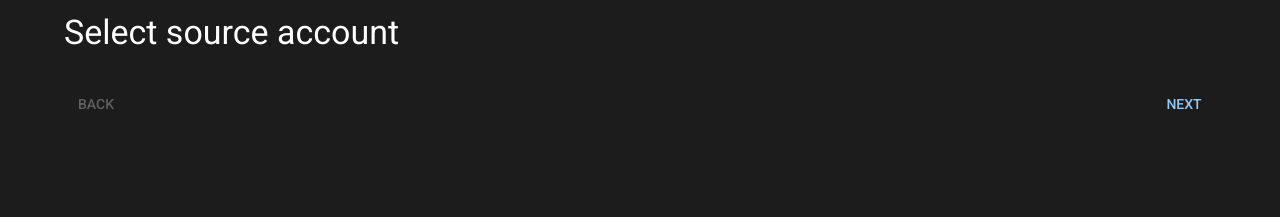
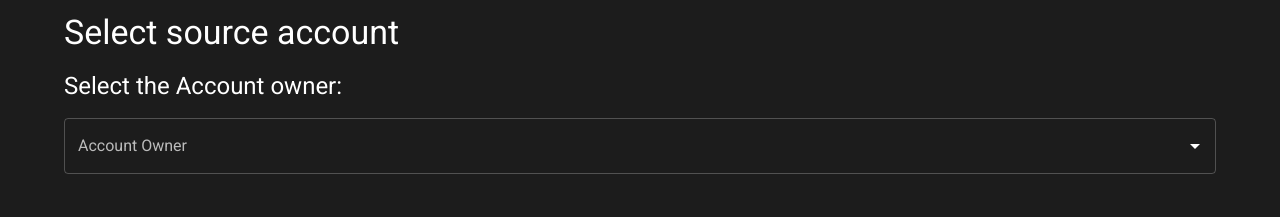
Before and after one commit to jeromemeichelbeck/bam, a Next.js app: page /transfert/add in a window 1280 px wide. Shown: the part 198-415 px from the top of the page. Built offline with nearby package versions, Linux system fonts and the light colour scheme.

Commit message:
Transfert form first step

```diff
--- /dev/null
+++ b/src/components/shared/AccountSelect.tsx
@@ -0,0 +1,47 @@
+import { useSearchAccountsSelectQuery } from "@/hooks/useSearchAccountsSelectQuery";
+import { Account } from "@/types/account";
+import { debounce } from "@mui/material";
+import { useState } from "react";
+import { Control } from "react-hook-form";
+import ControlledSelect from "../UI/form/ControlledSelect";
+
+type AccountSelectFields =
+  | { accountId: Account["id"] }
+  | { toAccountId: Account["id"] }
+  | { fromAccountId: Account["id"] };
+
+type AccountSelectProps<TFields extends AccountSelectFields> = {
+  ownerId?: Account["ownerId"];
+  defaultAccount?: Account;
+  control: Control<TFields>;
+  name?: "accountId" | "toAccountId" | "fromAccountId";
+};
+
+const AccountSelect = <TFields extends AccountSelectFields>({
+  ownerId,
+  defaultAccount,
+  control,
+  name = "accountId",
+}: AccountSelectProps<TFields>) => {
+  const [q, setQ] = useState("");
+
+  const { data: accounts } = useSearchAccountsSelectQuery(q, ownerId);
+
+  return (
+    <ControlledSelect
+      defaultValue={defaultAccount}
+      control={control as unknown as Control<AccountSelectFields>}
+      name={name}
+      label="Account"
+      options={accounts?.data || []}
+      onSearch={debounce(setQ, 300)}
+      object={{
+        optionKey: "id",
+        optionLabel: "name",
+      }}
+      clearable
+    />
+  );
+};
+
+export default AccountSelect;
--- a/src/components/shared/OwnerSelect.tsx
+++ b/src/components/shared/OwnerSelect.tsx
@@ -1,26 +1,35 @@
-import { useSearchOwnersQuery } from "@/hooks/useSearchOwnersQuery";
-import { AccountFormDTO } from "@/schemas/account";
+import { useSearchOwnersSelectQuery } from "@/hooks/useSearchOwnersQuery";
 import { Owner } from "@/types/owner";
 import { debounce } from "@mui/material";
-import { FC, useState } from "react";
+import { useState } from "react";
 import { Control } from "react-hook-form";
 import ControlledSelect from "../UI/form/ControlledSelect";
 
-type OwnerSelectorProps = {
+type OwnerSelectFields =
+  | { ownerId: Owner["id"] }
+  | { fromOwnerId: Owner["id"] }
+  | { toOwnerId: Owner["id"] };
+
+type OwnerSelectProps<TFields extends OwnerSelectFields> = {
   defaultOwner?: Owner;
-  control: Control<AccountFormDTO>;
+  control: Control<TFields>;
+  name?: "ownerId" | "fromOwnerId" | "toOwnerId";
 };
 
-const OwnerSelect: FC<OwnerSelectorProps> = ({ defaultOwner, control }) => {
+const OwnerSelect = <TFields extends OwnerSelectFields>({
+  defaultOwner,
+  control,
+  name = "ownerId",
+}: OwnerSelectProps<TFields>) => {
   const [q, setQ] = useState("");
 
-  const { data: owners } = useSearchOwnersQuery(q);
+  const { data: owners } = useSearchOwnersSelectQuery(q);
 
   return (
     <ControlledSelect
       defaultValue={defaultOwner}
-      control={control}
-      name="ownerId"
+      control={control as unknown as Control<OwnerSelectFields>}
+      name={name}
       label="Account Owner"
       options={owners?.data || []}
       onSearch={debounce(setQ, 300)}
--- a/src/components/transfert/AddTransfertForm.tsx
+++ b/src/components/transfert/AddTransfertForm.tsx
@@ -1,7 +1,7 @@
 import { useAddTransfertForm } from "@/hooks/useAddTransfertForm";
 import { Stack, Typography } from "@mui/material";
 import { useSearchParams } from "next/navigation";
-import { FC } from "react";
+import { FC, useCallback } from "react";
 import { z } from "zod";
 import TransfertStepper from "./TransfertStepper";
 
@@ -15,13 +15,26 @@ const AddTransfertForm: FC<AddTransfertFormProps> = () => {
     .safeParse(searchParams.get("accountId"));
   const accountId = parsedAccountId.success ? parsedAccountId.data : undefined;
 
-  const { isPending, control, register, handleAddTransfert } =
+  const { control, handleAddTransfert, watch, resetField } =
     useAddTransfertForm(accountId);
+
+  const resetFromAccountId = useCallback(() => {
+    resetField("fromAccountId");
+  }, [resetField]);
+
+  const resetToAccountId = useCallback(() => {
+    resetField("toAccountId");
+  }, [resetField]);
 
   return (
     <Stack component="form" onSubmit={handleAddTransfert} gap={2}>
       <Typography variant="h4">Make a fund transfert transfert</Typography>
-      <TransfertStepper />
+      <TransfertStepper
+        control={control}
+        values={watch()}
+        resetFromAccountId={resetFromAccountId}
+        resetToAccountId={resetToAccountId}
+      />
     </Stack>
   );
 };
--- a/src/components/transfert/FromAccountStep.tsx
+++ b/src/components/transfert/FromAccountStep.tsx
@@ -1,12 +1,43 @@
+import { TransfertFormDTO } from "@/schemas/transfert";
 import { Typography } from "@mui/material";
-import { FC } from "react";
+import { FC, useEffect } from "react";
+import { Control } from "react-hook-form";
+import AccountSelect from "../shared/AccountSelect";
+import OwnerSelect from "../shared/OwnerSelect";
 
-type FromAccountStepProps = {};
+type FromAccountStepProps = {
+  values: TransfertFormDTO;
+  resetFromAccountId: () => void;
+  resetToAccountId: () => void;
+  control: Control<TransfertFormDTO>;
+};
 
-const FromAccountStep: FC<FromAccountStepProps> = () => {
+const FromAccountStep: FC<FromAccountStepProps> = ({
+  values,
+  resetFromAccountId,
+  resetToAccountId,
+  control,
+}) => {
+  // Unselect the account when the owner is changed
+  useEffect(() => {
+    resetFromAccountId();
+  }, [resetFromAccountId, values.fromOwnerId]);
+
   return (
     <>
       <Typography variant="h4">Select source account</Typography>
+      <Typography variant="h5">Select the Account owner:</Typography>
+      <OwnerSelect control={control} name="fromOwnerId" />
+      {values.fromOwnerId && (
+        <>
+          <Typography variant="h5">Select the Account:</Typography>
+          <AccountSelect
+            name="fromAccountId"
+            control={control}
+            ownerId={values.fromOwnerId}
+          />
+        </>
+      )}
     </>
   );
 };
--- a/src/hooks/useAddTransfertForm.ts
+++ b/src/hooks/useAddTransfertForm.ts
@@ -1,27 +1,47 @@
 import { TransfertFormDTO, transfertFormSchema } from "@/schemas/transfert";
 import { addTransfert } from "@/services/api/transferts/addTransfert";
 import { Account } from "@/types/account";
+import { Owner } from "@/types/owner";
 import { zodResolver } from "@hookform/resolvers/zod";
 import { useMutation, useQueryClient } from "@tanstack/react-query";
 import { useRouter } from "next/router";
 import { useForm } from "react-hook-form";
 import { toast } from "react-toastify";
 
-export const useAddTransfertForm = (accountId?: Account["id"]) => {
+export const useAddTransfertForm = (
+  ownerId?: Owner["id"],
+  accountId?: Account["id"],
+) => {
   const queryClient = useQueryClient();
   const router = useRouter();
 
   const {
-    control,
-    register,
     handleSubmit,
     formState: { errors },
     setError,
+    setValue,
+    ...form
   } = useForm<TransfertFormDTO>({
+    defaultValues: {
+      fromOwnerId: undefined,
+      fromAccountId: undefined,
+      toOwnerId: undefined,
+      toAccountId: undefined,
+      amount: 0,
+      description: "",
+    },
     resolver: zodResolver(transfertFormSchema),
   });
 
-  const { mutate, isPending } = useMutation({
+  if (ownerId) {
+    setValue("fromOwnerId", ownerId);
+  }
+
+  if (accountId) {
+    setValue("fromAccountId", accountId);
+  }
+
+  const { mutate, ...mutation } = useMutation({
     mutationFn: addTransfert,
     onSuccess: () => {
       toast.success("Transfert done successfully");
@@ -43,5 +63,10 @@ export const useAddTransfertForm = (accountId?: Account["id"]) => {
     mutate(data);
   });
 
-  return { isPending, control, register, errors, handleAddTransfert };
+  return {
+    ...form,
+    ...mutation,
+    errors,
+    handleAddTransfert,
+  };
 };
--- a/src/hooks/useSearchAccountsQuery.ts
+++ b/src/hooks/useSearchAccountsQuery.ts
@@ -10,6 +10,6 @@ export const useSearchAccountsQuery = () => {
 
   return useQuery({
     queryKey: ["accounts", { page, size }],
-    queryFn: async () => delayPromise(searchAccounts(limit, skip)),
+    queryFn: async () => delayPromise(searchAccounts({ limit, skip })),
   });
 };
--- /dev/null
+++ b/src/hooks/useSearchAccountsSelectQuery.ts
@@ -0,0 +1,12 @@
+import { searchAccounts } from "@/services/api/account/searchAccounts";
+import { Owner } from "@/types/owner";
+import { useQuery } from "@tanstack/react-query";
+
+export const useSearchAccountsSelectQuery = (
+  q: string,
+  ownerId: Owner["id"] | undefined,
+) =>
+  useQuery({
+    queryKey: ["accounts", { q, ownerId }],
+    queryFn: async () => searchAccounts({ q, ownerId }),
+  });
--- a/src/hooks/useSearchOwnersQuery.ts
+++ b/src/hooks/useSearchOwnersQuery.ts
@@ -1,8 +1,8 @@
 import { searchOwners } from "@/services/api/owner/searchOwners";
 import { useQuery } from "@tanstack/react-query";
 
-export const useSearchOwnersQuery = (q?: string) =>
+export const useSearchOwnersSelectQuery = (q?: string) =>
   useQuery({
     queryKey: ["owners", { q }],
-    queryFn: async () => searchOwners(q),
+    queryFn: async () => searchOwners({ q }),
   });
--- a/src/schemas/transfert.ts
+++ b/src/schemas/transfert.ts
@@ -1,3 +1,4 @@
+import { Owner } from "@/types/owner";
 import { z } from "zod";
 
 export const transfertFormSchema = z.object({
@@ -13,4 +14,7 @@ export const transfertFormSchema = z.object({
   description: z.string(),
 });
 
-export type TransfertFormDTO = z.infer<typeof transfertFormSchema>;
+export type TransfertFormDTO = z.infer<typeof transfertFormSchema> & {
+  fromOwnerId: Owner["id"];
+  toOwnerId: Owner["id"];
+};
--- a/src/services/api/account/searchAccounts.ts
+++ b/src/services/api/account/searchAccounts.ts
@@ -1,12 +1,34 @@
 import { fetchJson } from "@/services/api/fetchJson";
 import { Account } from "@/types/account";
+import { Owner } from "@/types/owner";
 import { Paginated } from "@/types/pagintaion";
 
-export const searchAccounts = async (limit = 10, skip = 0) => {
+type SearchAccountsParams = {
+  limit?: number;
+  skip?: number;
+  q?: string;
+  ownerId?: Owner["id"];
+};
+
+export const searchAccounts = async ({
+  limit = 10,
+  skip = 0,
+  q = "",
+  ownerId,
+}: SearchAccountsParams) => {
   const queryParams = new URLSearchParams({
     limit: String(limit),
     skip: String(skip),
   });
+
+  if (q) {
+    queryParams.set("q", q);
+  }
+
+  if (ownerId) {
+    queryParams.set("ownerId", String(ownerId));
+  }
+
   const queryParamsString = queryParams.toString();
   const data = await fetchJson(`/api/accounts?${queryParamsString}`);
   return data as Paginated<Account>;
--- a/src/services/api/owner/searchOwners.ts
+++ b/src/services/api/owner/searchOwners.ts
@@ -2,7 +2,7 @@ import { fetchJson } from "@/services/api/fetchJson";
 import { Owner } from "@/types/owner";
 import { Paginated } from "@/types/pagintaion";
 
-export const searchOwners = async (q?: string) => {
+export const searchOwners = async ({ q = "" }) => {
   let queryParamsString = "";
   if (q) {
     const queryParams = new URLSearchParams({ q });
```
Also changed, not shown: src/components/transfert/TransfertStepper.tsx (+20 -3 lines).
